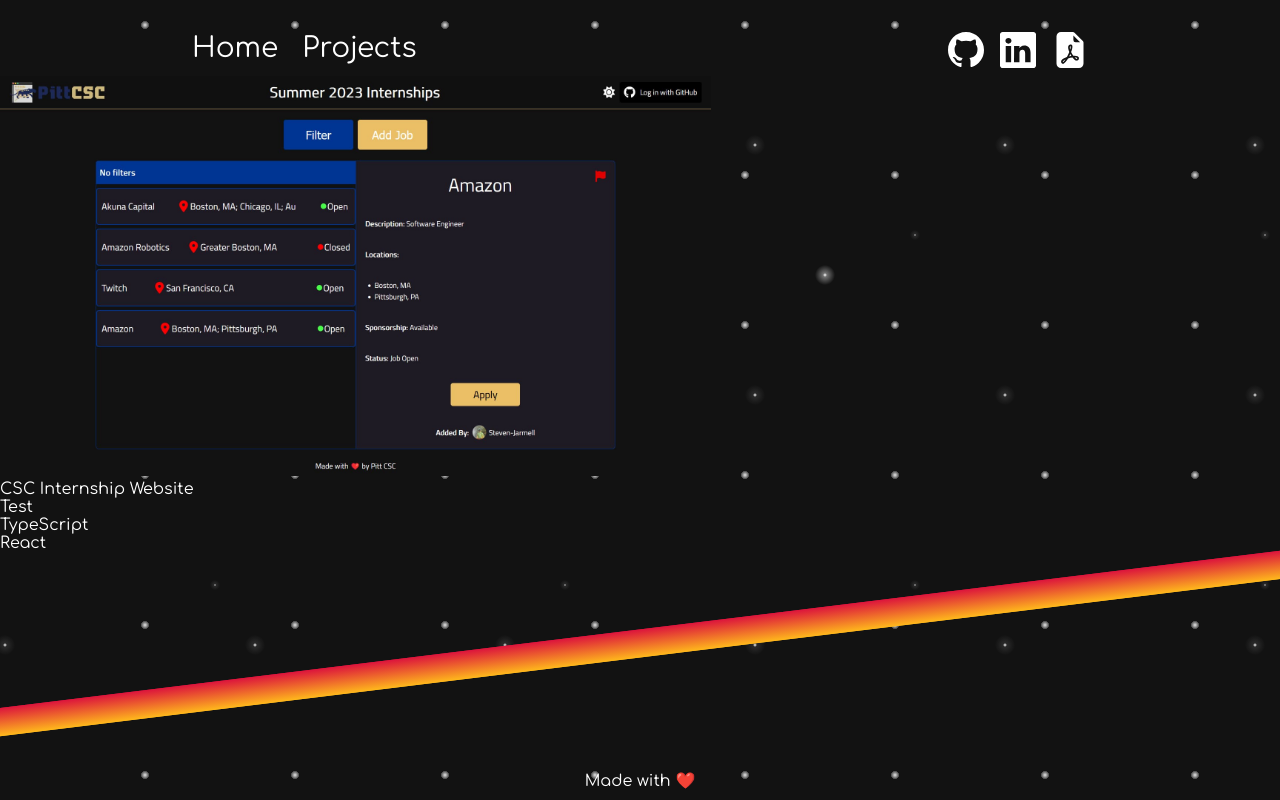
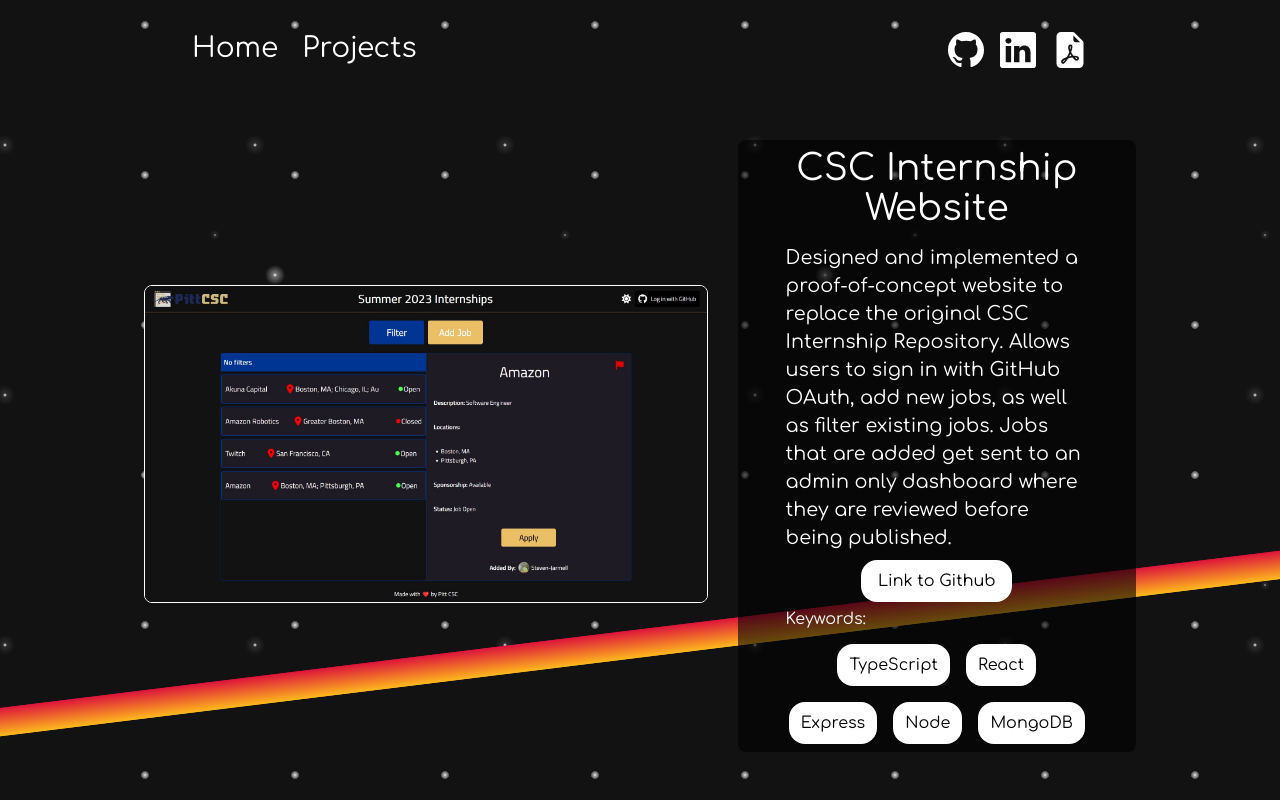
Before and after one commit to Steven-Jarmell/Steven-Jarmell.github.io, a React (Vite) app: page /projects in a window 1280 px wide. Shown: the top 800 px of the page. Built offline with nearby package versions, Linux system fonts and the light colour scheme.

Commit message:
Add initial styling for projects section and individual project

```diff
--- a/src/Components/Projects/Project.tsx
+++ b/src/Components/Projects/Project.tsx
@@ -5,16 +5,30 @@
     name: string;
     description: string;
     keywords: string[];
+    link?: string;
 };
 
-const Project = ({ imageSrc, name, description, keywords }: Props) => {
+const Project = ({ imageSrc, name, description, keywords, link }: Props) => {
     return (
         <div className="project__container">
+            <div className="project__image-container">
                 <img src={imageSrc} className="project__image" />
+            </div>
             <div className="project__info-container">
                 <p className="project__name">{name}</p>
                 <p className="project__description">{description}</p>
-                <ul className="project__keywords-container">
+                <div className="project__link-container">
+                {link ? (
+                    <a target="_blank" href={link} className="project__link">
+                        Link to Github
+                    </a>
+                ) : (
+                    <p className="project__link">Code Available Upon Request</p>
+                )}
+                </div>
+                <div className="project__keywords-container">
+                    <p>Keywords:</p>
+                    <ul className="project__keywords-holder">
                         {keywords.map((keyword, i) => (
                             <li key={i} className="project__keyword">
                                 {keyword}
@@ -23,6 +37,7 @@
                     </ul>
                 </div>
             </div>
+        </div>
     );
 };
 
--- a/src/Components/Projects/Projects.tsx
+++ b/src/Components/Projects/Projects.tsx
@@ -11,13 +11,15 @@
 import Wiki_Bot from "../../assets/wiki-bot.jpg";
 import BeSocial from "../../assets/besocial.jpg"
 
+const CSCWebsiteDescription = "Designed and implemented a proof-of-concept website to replace the original CSC Internship Repository. Allows users to sign in with GitHub OAuth, add new jobs, as well as filter existing jobs. Jobs that are added get sent to an admin only dashboard where they are reviewed before being published.";
 
 const Projects = () => {
     return (
         <div className="projects__element-container">
+
             <div className="projects__container">
                 {/* CSC Internship Repo */}
-                <Project imageSrc={CSC_Internship_Repo} name="CSC Internship Website" description="Test" keywords={["TypeScript", "React"]}/>
+                <Project imageSrc={CSC_Internship_Repo} name="CSC Internship Website" description={CSCWebsiteDescription} keywords={["TypeScript", "React", "Express", "Node", "MongoDB"]} link="https://github.com/Steven-Jarmell/CSC-Internships"/>
                 {/* Beefin */}
 
                 {/* Wordle Clone */}
--- a/src/Styles/Project.css
+++ b/src/Styles/Project.css
@@ -1,3 +1,73 @@
+.project__container {
+    display: flex;
+    gap: 2rem;
+    flex-direction: row;
+    height: 100%;
+    width: 100%;
+    align-items: center;
+}
+
+.project__info-container {
+    flex-basis: 35%;
+    max-width: 100%;
+    padding: 0.5rem 3rem;
+    background-color: rgba(0, 0, 0, .6);
+    border-radius: .5rem;
+}
+
+.project__image-container {
+    flex-basis: 65%;
+    height: 100%;
+    width: 100%;
+}
+
 .project__image {
-    height: 25rem;
+    max-width: 100%;
+    border-radius: .5rem;
+    border: .1rem solid white;
+    background-color: blue;
 }
+
+.project__name {
+    text-align: center;
+    font-size: 2.25rem;
+}
+
+.project__link-container {
+    padding: .5rem 0rem;
+}
+
+.project__link {
+    display: block;
+    margin-left: auto;
+    margin-right: auto;
+    text-align: center;
+    text-decoration: none;
+    color: black;
+    background-color: white;
+    width: 50%;
+    padding: .75rem 0rem;
+    border-radius: 1rem;
+}
+
+.project__keyword {
+    list-style-type: none;
+    padding: .75rem;
+    background-color: white;
+    color: black;
+    border-radius: 1rem;
+}
+
+.project__description {
+    font-size: 1.2rem;
+    line-height: 1.75rem;
+    padding-top: 1rem;
+}
+
+.project__keywords-holder {
+    display: flex;
+    justify-content: center;
+    gap: 1rem;
+    padding-top: 1rem;
+    flex-wrap:wrap;
+}
--- a/src/Styles/Projects.css
+++ b/src/Styles/Projects.css
@@ -1,3 +1,4 @@
 .projects__element-container {
     height: 100%;
+    padding: 4rem 9rem;
 }
```
Lines whose indentation alone changed are shown as unchanged.
